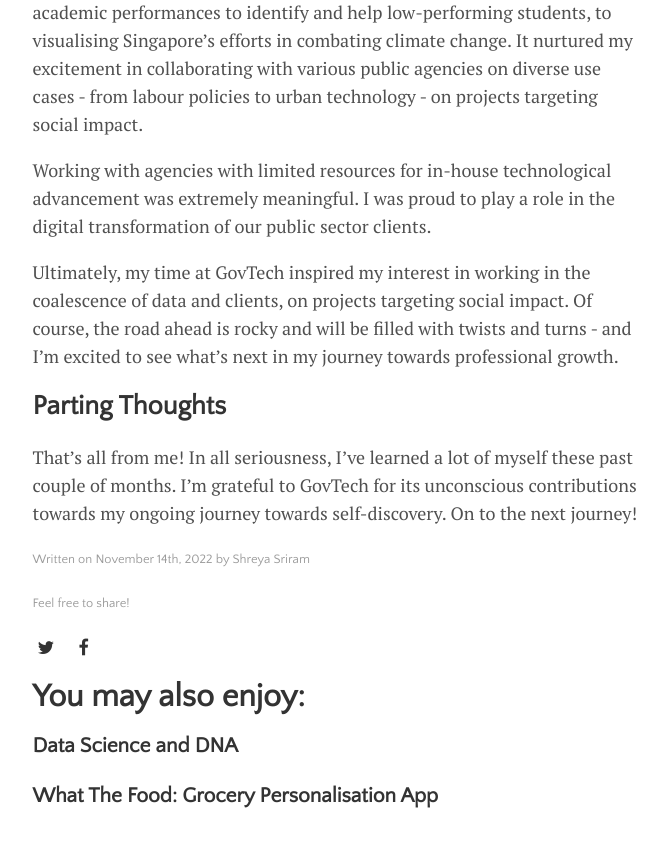
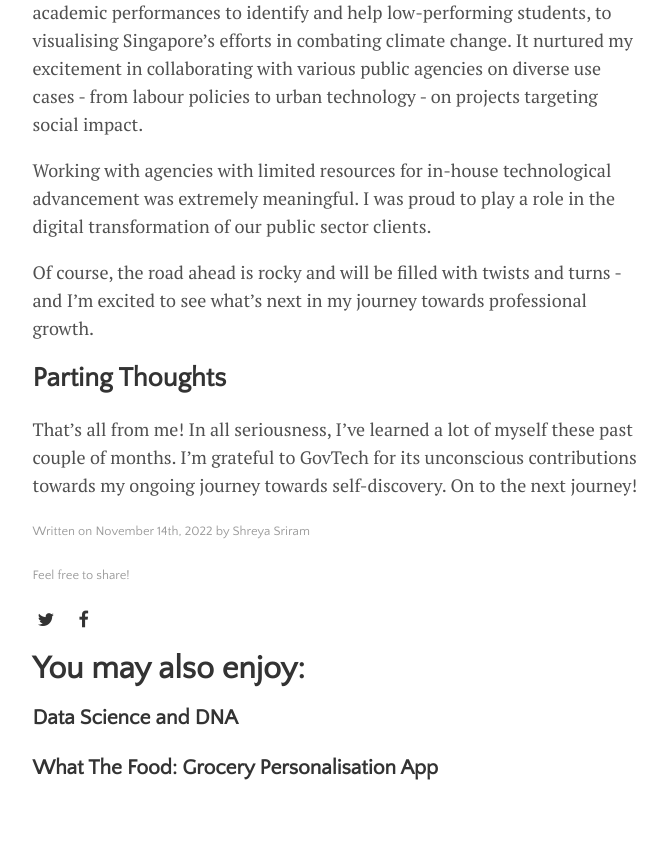
Before and after one commit to shreyasriram4/shreyasriram4.github.io, a Jekyll site: the page built from _posts/2022-11-14-govtech-internship.md, in a window 1280 px wide and 900 px high, scrolled down 6413 px. Shown: the top 847 px of the window, without its empty margins (300-967 px from the left). Built offline with Jekyll 4.4.1, drawn with Linux system fonts in a browser that asks for light colours.

Commit message:
Update 2022-11-14-govtech-internship.md

```diff
--- a/_posts/2022-11-14-govtech-internship.md
+++ b/_posts/2022-11-14-govtech-internship.md
@@ -98,7 +98,7 @@
 
 Working with agencies with limited resources for in-house technological advancement was extremely meaningful. I was proud to play a role in the digital transformation of our public sector clients.
 
-Ultimately, my time at GovTech inspired my interest in working in the coalescence of data and clients, on projects targeting social impact. Of course, the road ahead is rocky and will be filled with twists and turns - and I'm excited to see what's next in my journey towards professional growth.
+Of course, the road ahead is rocky and will be filled with twists and turns - and I'm excited to see what's next in my journey towards professional growth.
 
 ## Parting Thoughts
 
```
